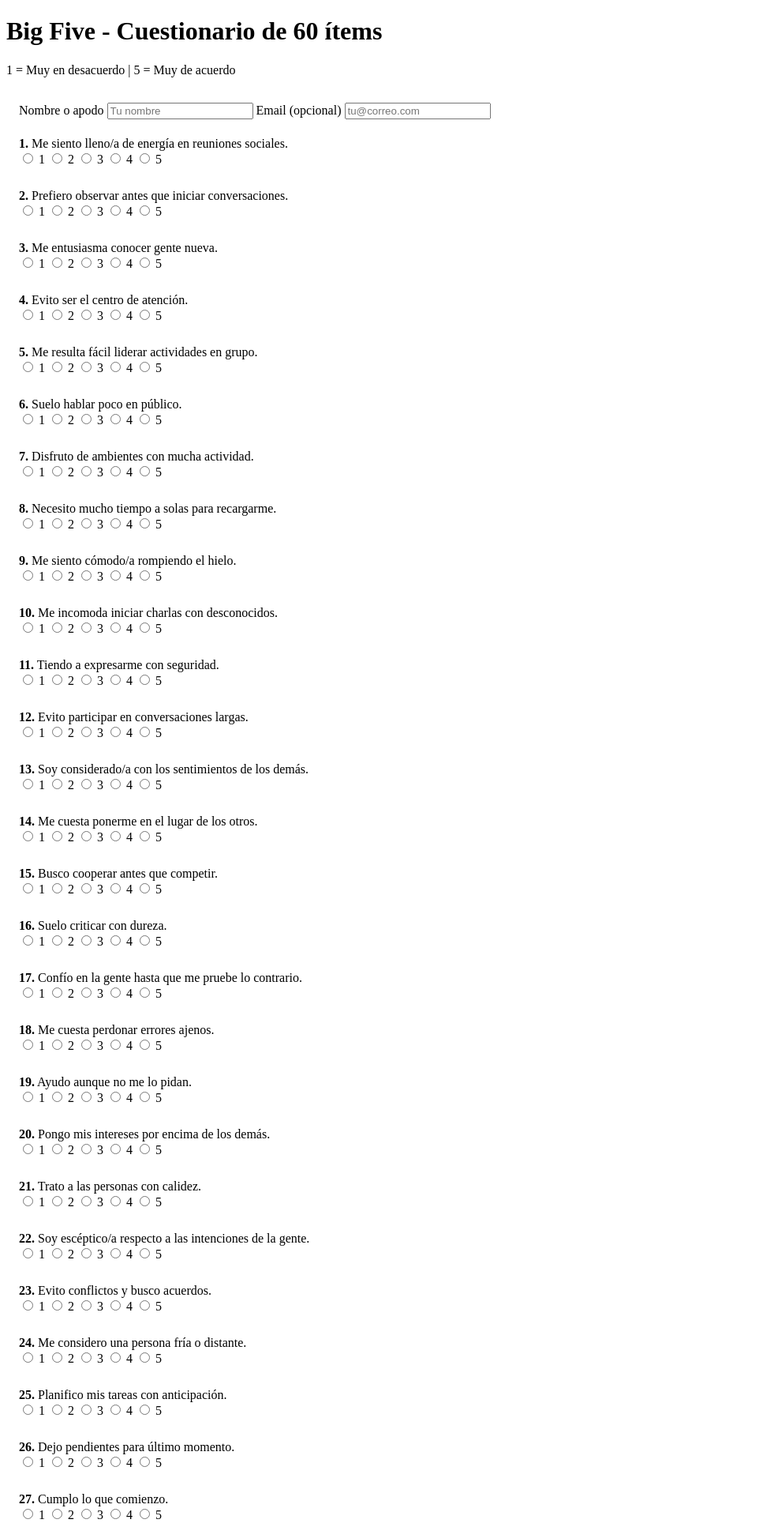
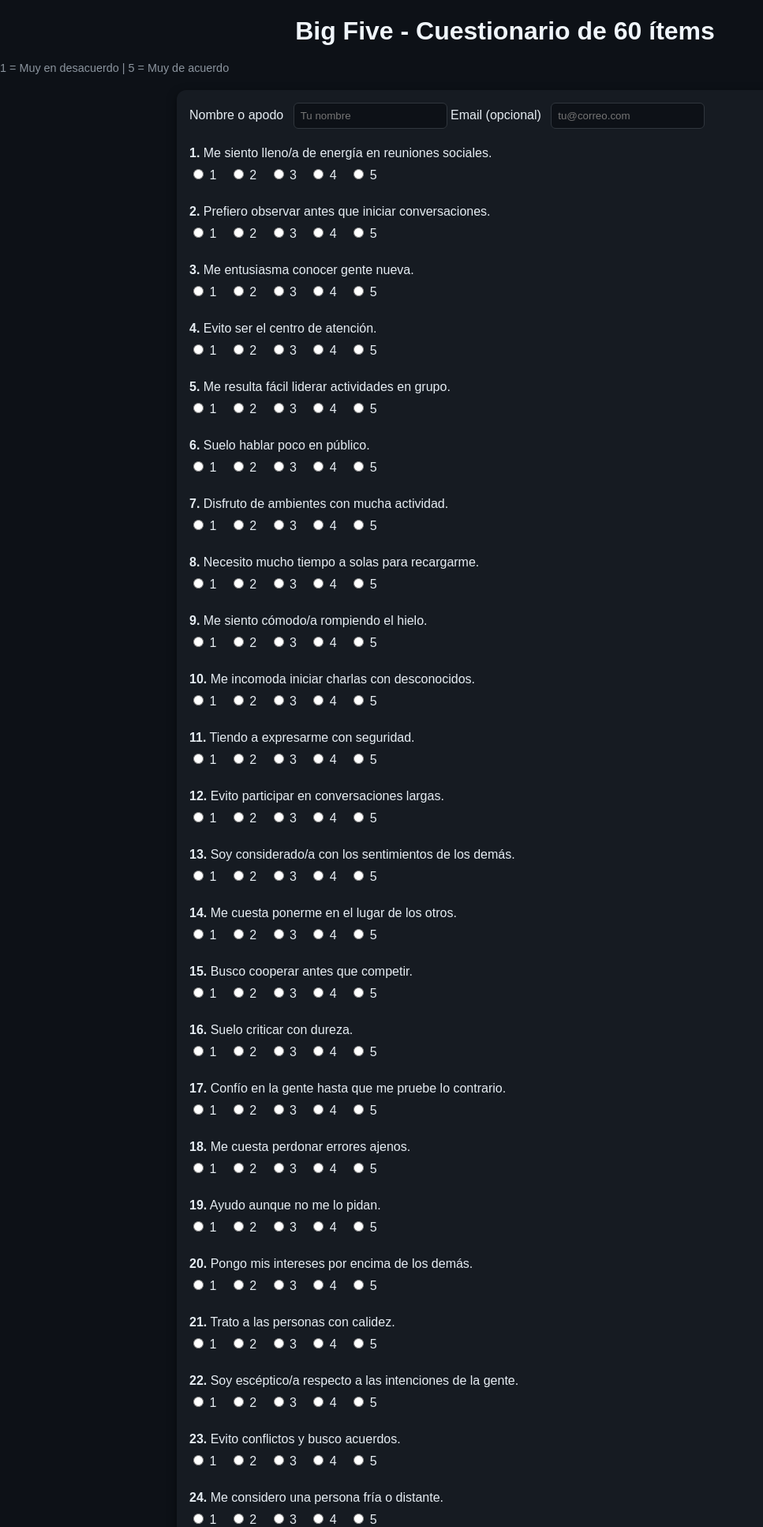
Before and after one commit to Layonor/Big5-60p, a Flask app: page /test in a window 1280 px wide. Shown: the top 1933 px of the page at 79% size, without its empty margins (0-967 px from the left). Run offline with Flask 3, Linux system fonts and the light colour scheme.

Commit message:
Mover CSS a /static y habilitar tema oscuro

```diff
--- /dev/null
+++ b/static/style.css
@@ -0,0 +1,68 @@
+/* Fondo general oscuro */
+body {
+  background-color: #0d1117;
+  color: #e6edf3;
+  font-family: Arial, sans-serif;
+  margin: 0;
+  padding: 0;
+}
+
+/* Título */
+h1 {
+  color: #f0f6fc;
+  text-align: center;
+  margin-bottom: 20px;
+}
+
+/* Texto sutil */
+.muted {
+  color: #8b949e;
+  font-size: 0.9em;
+}
+
+/* Contenedor principal */
+form.card {
+  background: #161b22;
+  border-radius: 12px;
+  padding: 24px;
+  max-width: 800px;
+  margin: 20px auto;
+  box-shadow: 0 4px 12px rgba(0,0,0,0.5);
+}
+
+/* Preguntas */
+.qtext {
+  font-weight: 500;
+  margin-bottom: 8px;
+}
+
+/* Escala */
+.scale label {
+  margin-right: 12px;
+  cursor: pointer;
+}
+
+/* Inputs */
+input[type="text"],
+input[type="email"] {
+  background: #0d1117;
+  border: 1px solid #30363d;
+  color: #f0f6fc;
+  padding: 8px;
+  border-radius: 6px;
+  margin-left: 8px;
+}
+
+/* Botón */
+button.btn {
+  background: #238636;
+  border: none;
+  padding: 10px 20px;
+  color: white;
+  font-weight: bold;
+  border-radius: 6px;
+  cursor: pointer;
+}
+button.btn:hover {
+  background: #2ea043;
+}
--- a/templates/base.html
+++ b/templates/base.html
@@ -3,6 +3,7 @@
   <head>
     <meta charset="utf-8">
     <title>{% block title %}{% endblock %}</title>
+    <link rel="stylesheet" href="{{ url_for('static', filename='style.css') }}">
   </head>
   <body>
     {% block content %}{% endblock %}
```
